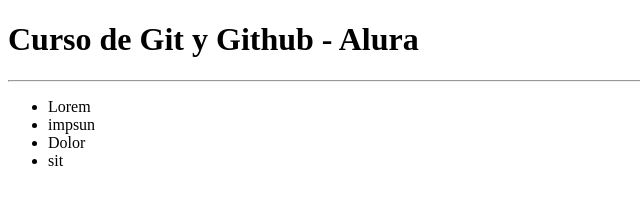
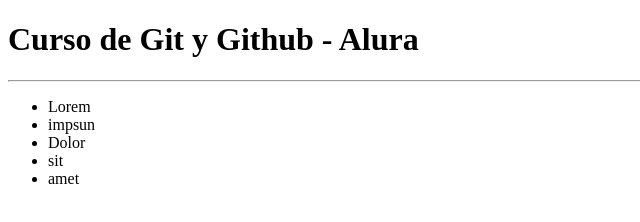
Before and after one commit to NicoPraco/alura-git, a plain HTML site: page index.html in a window 1280 px wide. Shown: the full height of the page, 0-640 px from the left. Drawn offline with Linux system fonts and the light colour scheme.

Commit message:
Se agrega un nuevo li al index.html

```diff
--- a/index.html
+++ b/index.html
@@ -15,6 +15,7 @@
             <li>impsun</li>
             <li>Dolor</li>
             <li>sit</li>
+            <li>amet</li>
         </ul>
     </body>
 </html>
```
